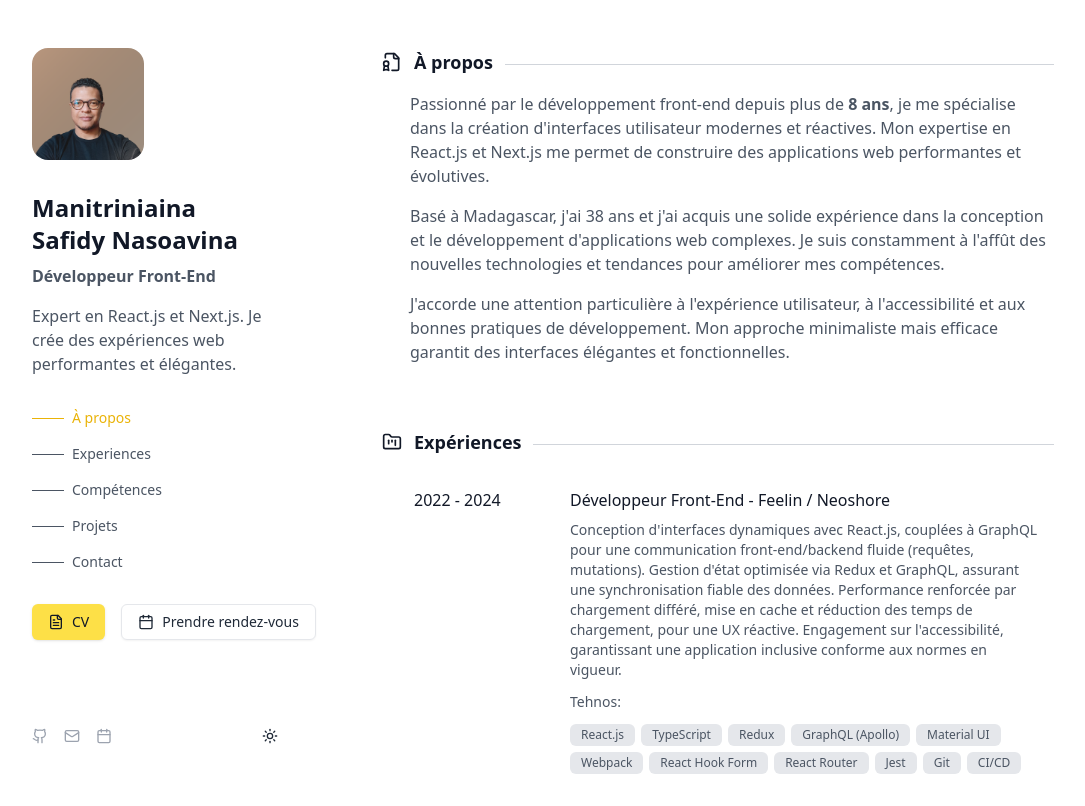
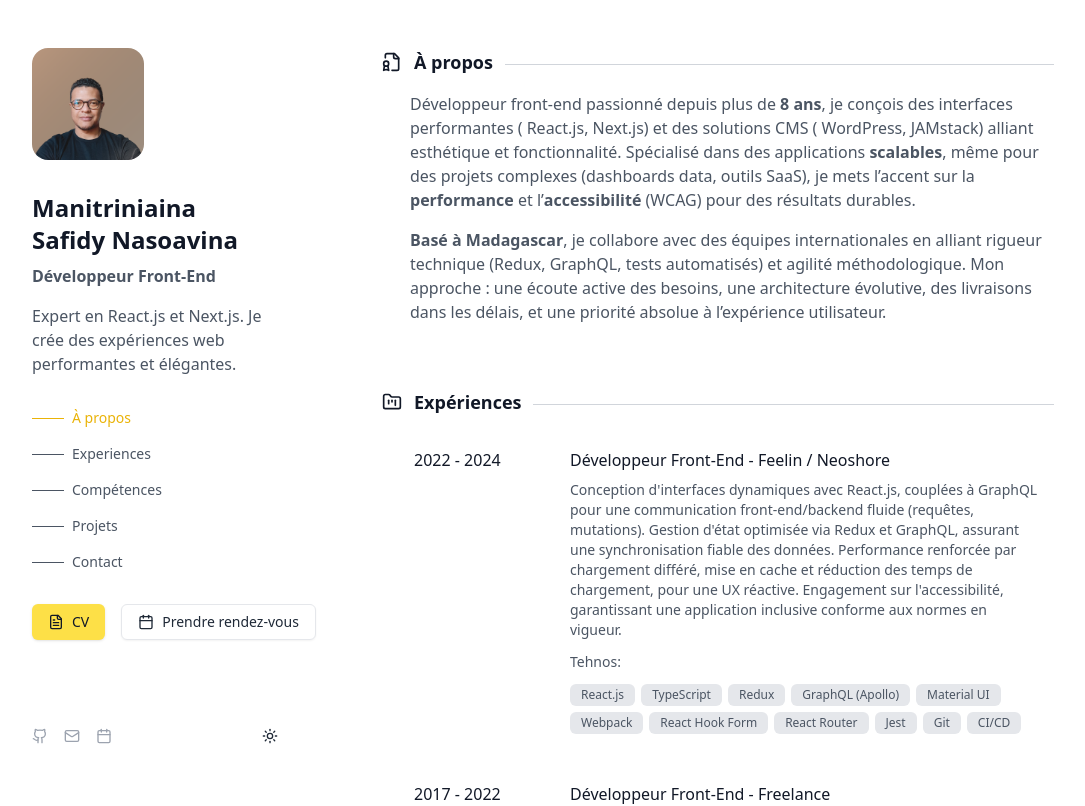
Before and after one commit to nassoa/pronass, a Next.js app: page / in a window 1280 px wide. Shown: the top 806 px of the page, without its empty margins (48-1133 px from the left). Built offline with nearby package versions, Linux system fonts and the light colour scheme; a web font is replaced by a local one.

Commit message:
section à propos: updated

```diff
--- a/src/app/page.tsx
+++ b/src/app/page.tsx
@@ -78,10 +78,10 @@ export default function Portfolio() {
               </div>
 
               <div>
-                <h1 className="text-2xl font-bold text-gray-900 dark:text-white mb-2">
+                <h1 className="text-2xl font-extrabold text-gray-900 dark:text-white mb-2">
                   Manitriniaina <br /> Safidy Nasoavina
                 </h1>
-                <p className="text-gray-600 dark:text-gray-400 mb-4 font-semibold">
+                <p className="text-gray-600 dark:text-gray-400 mb-4 font-bold">
                   Développeur Front-End
                 </p>
                 <p className="text-gray-600 dark:text-gray-400 max-w-xs">
@@ -210,23 +210,24 @@ export default function Portfolio() {
             </h2>
             <div className="space-y-4 pl-7">
               <p className="text-gray-600 dark:text-gray-400">
-                Passionné par le développement front-end depuis plus de{" "}
-                <strong>8 ans</strong>, je me spécialise dans la création
-                d'interfaces utilisateur modernes et réactives. Mon expertise en
-                React.js et Next.js me permet de construire des applications web
-                performantes et évolutives.
+                Développeur front-end passionné depuis plus de{" "}
+                <strong>8 ans</strong>, je conçois des interfaces performantes (
+                React.js, Next.js) et des solutions CMS ( WordPress, JAMstack)
+                alliant esthétique et fonctionnalité. Spécialisé dans des
+                applications <strong>scalables</strong>, même pour des projets
+                complexes (dashboards data, outils SaaS), je mets l’accent sur
+                la <strong>performance</strong> et l’
+                <strong>accessibilité</strong> (WCAG) pour des résultats
+                durables.
               </p>
+
               <p className="text-gray-600 dark:text-gray-400">
-                Basé à Madagascar, j'ai 38 ans et j'ai acquis une solide
-                expérience dans la conception et le développement d'applications
-                web complexes. Je suis constamment à l'affût des nouvelles
-                technologies et tendances pour améliorer mes compétences.
-              </p>
-              <p className="text-gray-600 dark:text-gray-400">
-                J'accorde une attention particulière à l'expérience utilisateur,
-                à l'accessibilité et aux bonnes pratiques de développement. Mon
-                approche minimaliste mais efficace garantit des interfaces
-                élégantes et fonctionnelles.
+                <strong>Basé à Madagascar</strong>, je collabore avec des
+                équipes internationales en alliant rigueur technique (Redux,
+                GraphQL, tests automatisés) et agilité méthodologique. Mon
+                approche : une écoute active des besoins, une architecture
+                évolutive, des livraisons dans les délais, et une priorité
+                absolue à l’expérience utilisateur.
               </p>
             </div>
           </section>
```
